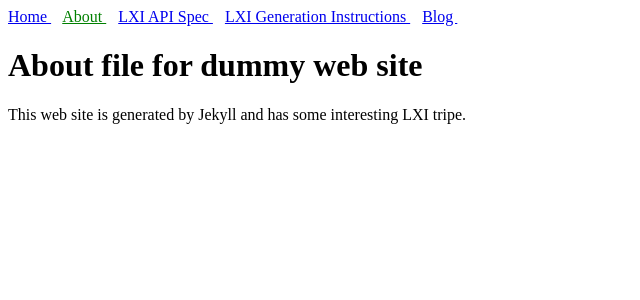
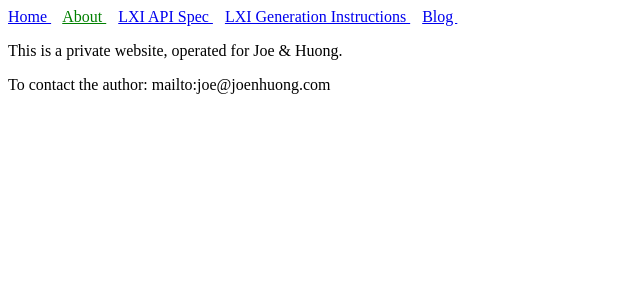
Before and after one commit to joseph-mueller/joseph-mueller.github.io, a Jekyll site: the page built from about.md, in a window 1280 px wide. Shown: the top 300 px of the page, without its empty margins (0-640 px from the left). Built offline with Jekyll 4.4.1, drawn with Linux system fonts in a browser that asks for light colours; our own code applies the rules of GitHub Pages for plain Markdown files.

Commit message:
Verifying connection minor changes

```diff
--- a/about.md
+++ b/about.md
@@ -2,5 +2,6 @@
 layout: default
 ---
 
-# About file for dummy web site
-This web site is generated by Jekyll and has some interesting LXI tripe.
+This is a private website, operated for Joe & Huong.
+
+To contact the author: mailto:joe@joenhuong.com
--- a/index.html
+++ b/index.html
@@ -2,7 +2,8 @@
 jem: 42
 layout: default
 ---
-    <h1>{{"Hello World! from Joe" | downcase }}</h1>
-    <p>Joe's secret number is {{page.jem}}</p>
+    <h1>Joe & Huong Web Page</h1>
+
+
     <a href="./spec.html">The LXI Spec </a><br/>
     <a href="./README.html">The LXI instructions></a>
```
